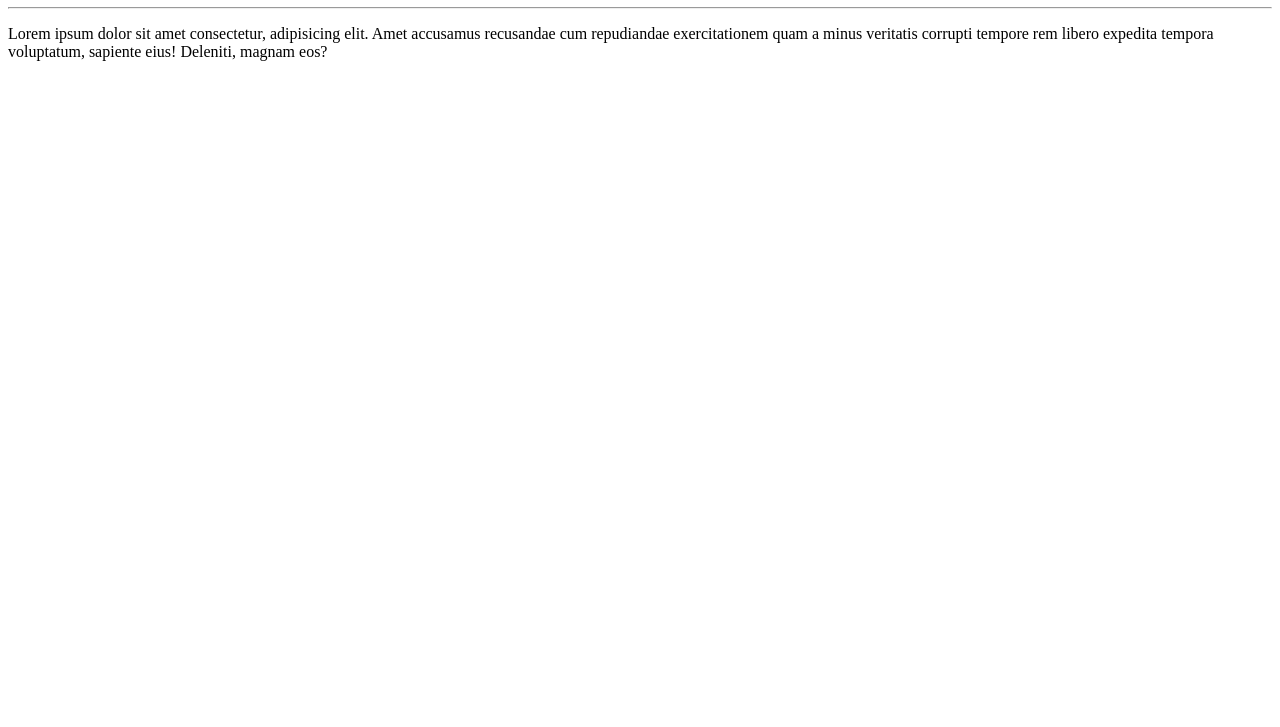
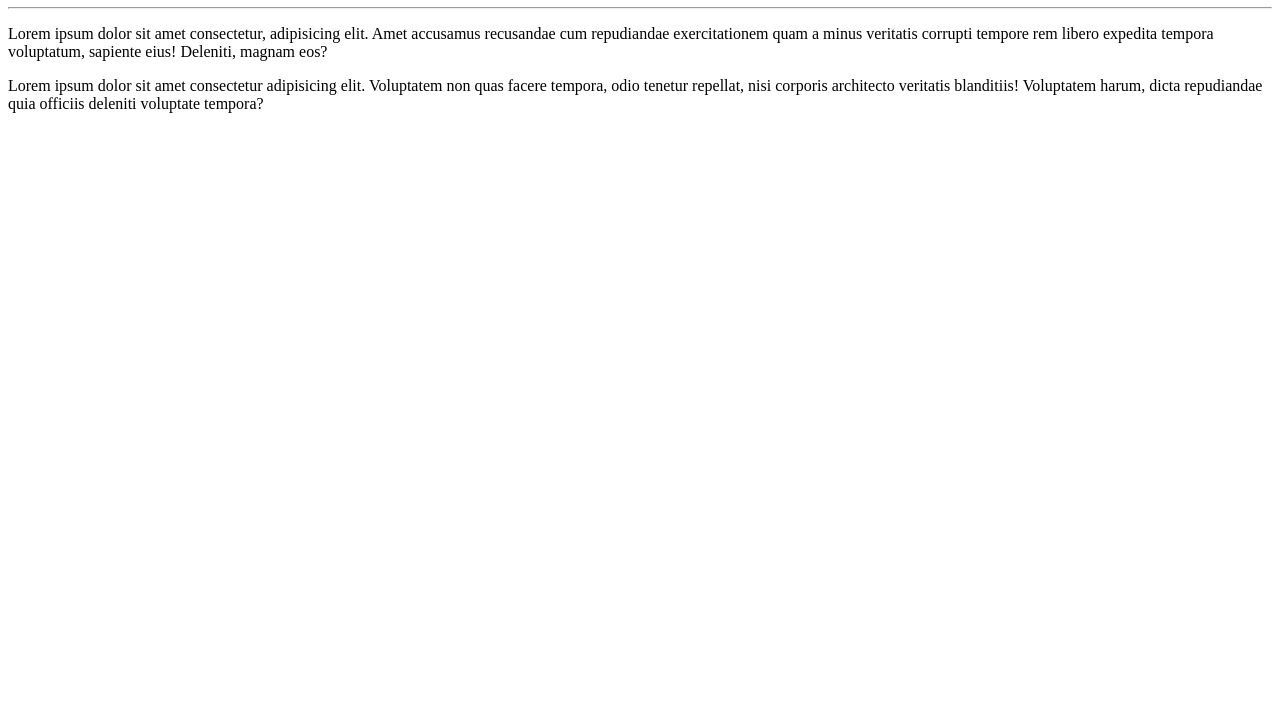
Before and after one commit to AllexVieira/Ola-Mundo, a plain HTML site: page Site-exemplo/index.html in a window 1280 px wide. Shown: the part 73-800 px from the top of the page. Drawn offline with Linux system fonts and the light colour scheme.

Commit message:
Adicionei um parágrafo

```diff
--- a/Site-exemplo/index.html
+++ b/Site-exemplo/index.html
@@ -10,5 +10,6 @@
     <h1>Olá Mundo!</h1>
     <hr>
     <p>Lorem ipsum dolor sit amet consectetur, adipisicing elit. Amet accusamus recusandae cum repudiandae exercitationem quam a minus veritatis corrupti tempore rem libero expedita tempora voluptatum, sapiente eius! Deleniti, magnam eos?</p>
+    <p>Lorem ipsum dolor sit amet consectetur adipisicing elit. Voluptatem non quas facere tempora, odio tenetur repellat, nisi corporis architecto veritatis blanditiis! Voluptatem harum, dicta repudiandae quia officiis deleniti voluptate tempora?</p>
 </body>
 </html>
```
